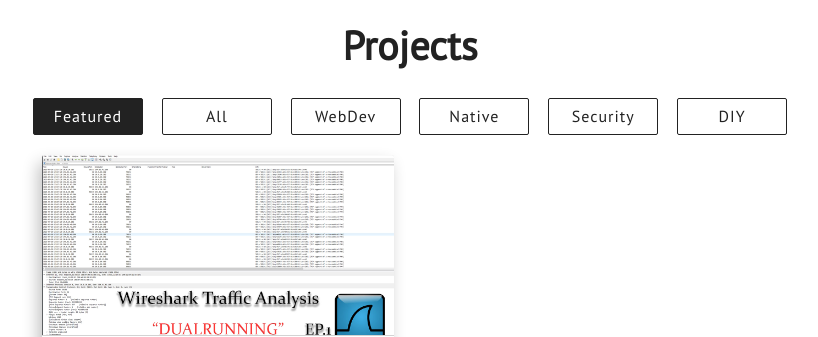
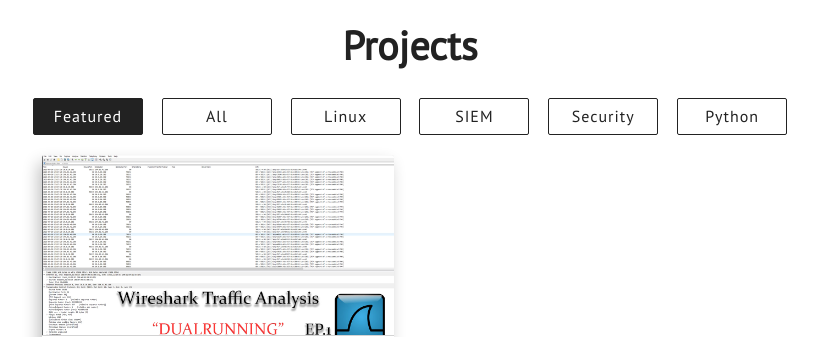
Before and after one commit to DarkSymphonie/DarkSymphonie.github.io, a Jekyll site: the page built from index.html, in a window 1280 px wide and 900 px high, scrolled down 3005 px. Shown: the part 154-491 px from the top of the window, without its empty margins (230-1048 px from the left). Built offline with Jekyll 4.4.1, drawn with Linux system fonts in a browser that asks for light colours; nearby versions of some CDN libraries.

Commit message:
Update projects.html

```diff
--- a/_includes/projects.html
+++ b/_includes/projects.html
@@ -7,10 +7,10 @@
 
                     <a id="featured" class="semi-transparent-button with-border white-button" onclick="selected('featured')">Featured</a>
                     <a id="all" class="semi-transparent-button with-border white-button" onclick="selected('all')">All</a>
-                    <a id="webdev" class="semi-transparent-button with-border white-button" onclick="selected('webdev')">WebDev</a>
-                    <a id="native" class="semi-transparent-button with-border white-button" onclick="selected('native')">Native</a>
+                    <a id="webdev" class="semi-transparent-button with-border white-button" onclick="selected('webdev')">Linux</a>
+                    <a id="native" class="semi-transparent-button with-border white-button" onclick="selected('native')">SIEM</a>
                     <a id="security" class="semi-transparent-button with-border white-button" onclick="selected('security')">Security</a>
-                    <a id="diy" class="semi-transparent-button with-border white-button" onclick="selected('diy')">DIY</a>
+                    <a id="diy" class="semi-transparent-button with-border white-button" onclick="selected('diy')">Python</a>
 
                 </div>
 
```
